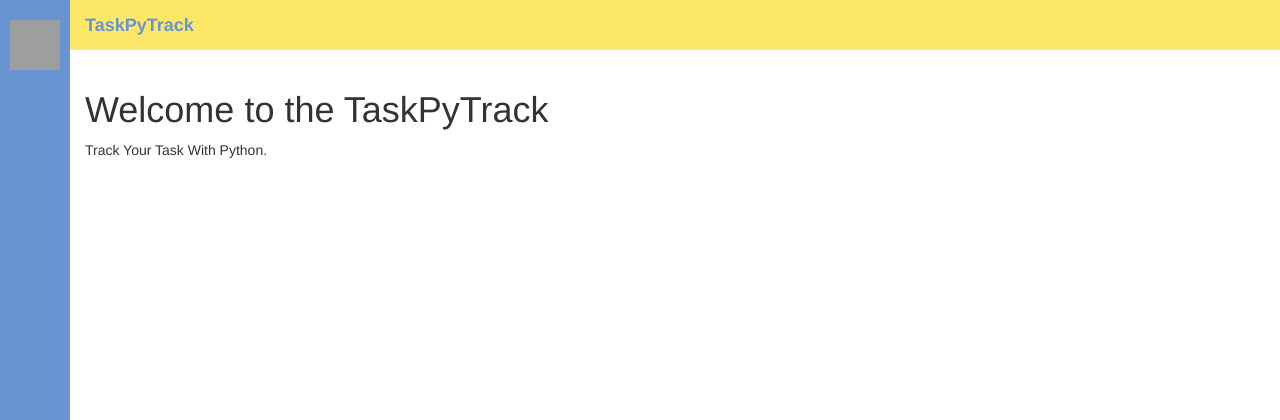
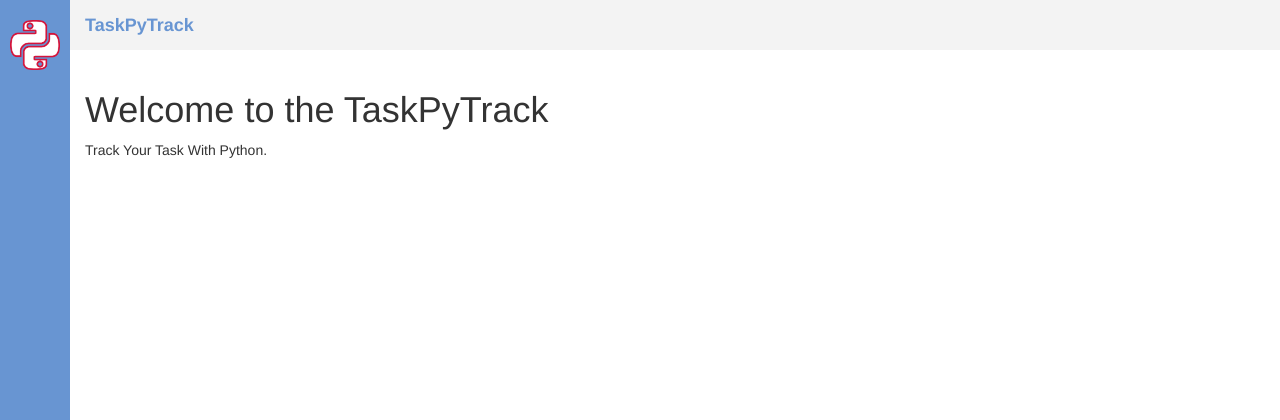
Before and after one commit to farzadasgari/TaskPyTrack, a Django app: page / in a window 1280 px wide. Shown: the top 420 px of the page. Run offline with Django 5.2, Linux system fonts and the light colour scheme; some libraries are stand-ins or nearby versions; grey boxes are pictures that could not be loaded.

Commit message:
Using a Test Logo in Static Files

```diff
--- a/Static/Styles/TPT.css
+++ b/Static/Styles/TPT.css
@@ -36,7 +36,7 @@
 
 /* Navbar */
 .navbar {
-    background-color: #FDE767;
+    background-color: #F3F3F3;
     color: #fff;
     border-radius: 0;
     border: none;
--- a/Templates/Index.html
+++ b/Templates/Index.html
@@ -14,7 +14,7 @@
 <!-- Sidebar -->
 <div class="sidebar">
   <div class="sidebar-logo">
-    <img src="https://github.com/farzadasgari/PDFPyMerger/blob/main/Icons/Logo.png?raw=true" alt="TaskPyTrack"
+    <img src="{% static 'Images/test logo.png' %}" alt="TaskPyTrack"
          id="logo">
   </div>
 </div>
```
Also changed, not shown: Static/Images/test logo.png (added).
